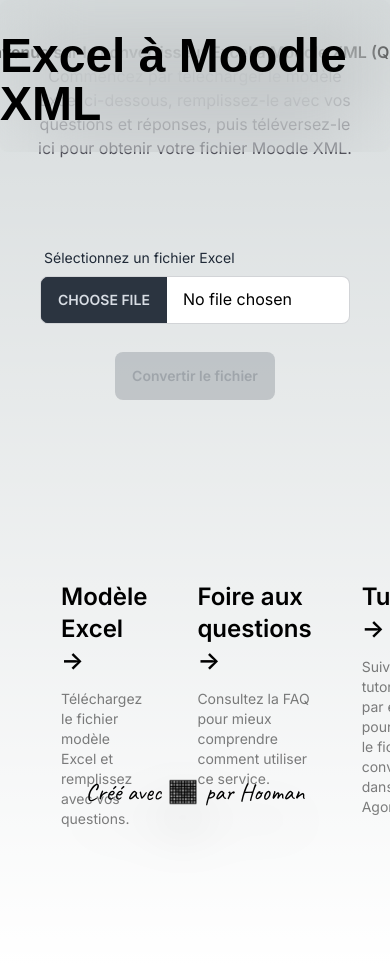
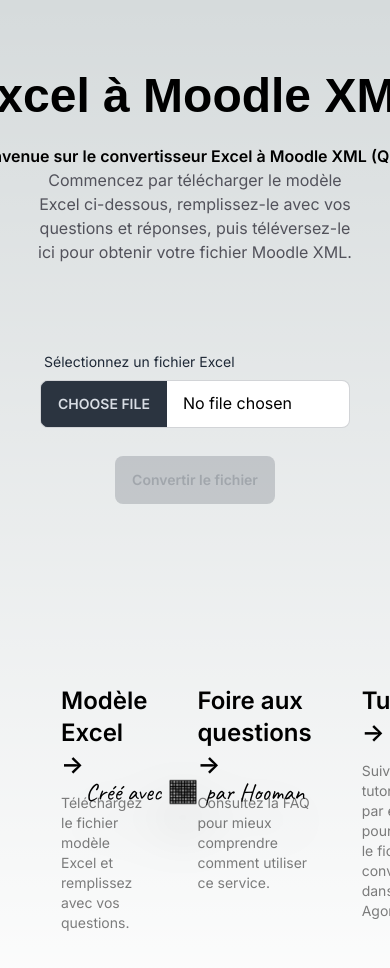
Before and after one commit to hhdreamer13/excel-xml-converter, a Next.js app: page / in a window 390 px wide. Shown: the top 968 px of the page. Built offline with nearby package versions, Linux system fonts and the light colour scheme; a web font is replaced by a local one.

Commit message:
commit add screenshot example.

```diff
--- a/src/app/faq/page.js
+++ b/src/app/faq/page.js
@@ -8,7 +8,7 @@
     <main className='flex min-h-screen flex-col items-center p-10'>
       <div className='z-10 max-w-5xl items-center justify-center w-fit mb-20'>
         <Link href='/'>
-          <h1 className='fixed left-0 top-0 flex w-full justify-center font-bold text-5xl font-literata rounded-lg pb-6 pt-8 backdrop-blur-2xl dark:from-inherit lg:static lg:w-auto lg:p-4'>
+          <h1 className='left-0 top-0 flex w-full justify-center font-bold text-5xl font-literata rounded-lg pb-6 pt-8 dark:from-inherit lg:w-auto lg:p-4'>
             Excel à Moodle XML
           </h1>
         </Link>
--- a/src/app/page.js
+++ b/src/app/page.js
@@ -6,8 +6,8 @@
 export default function Home() {
   return (
     <main className='flex min-h-screen flex-col items-center p-10'>
-      <div className='z-10 max-w-5xl items-center justify-center w-fit mb-20'>
-        <h1 className='fixed left-0 top-0 flex w-full justify-center font-bold text-5xl font-literata rounded-lg pb-6 pt-8 backdrop-blur-2xl dark:from-inherit lg:static lg:w-auto lg:p-4'>
+      <div className='max-w-5xl items-center justify-center w-fit mb-20'>
+        <h1 className='left-0 top-0 flex w-full justify-center font-bold text-5xl font-literata rounded-lg pb-6 pt-8 dark:from-inherit lg:w-auto lg:p-4'>
           Excel à Moodle XML
         </h1>
         <p className='w-[30rem] mx-auto text-center font-semibold'>
--- a/src/components/Faq.jsx
+++ b/src/components/Faq.jsx
@@ -1,5 +1,5 @@
 import Image from "next/image";
-import screenshot from "./qcm.jpg";
+import screenshot from "/qcm.jpg";
 
 /* eslint-disable react/no-unescaped-entities */
 const Faq = () => {
@@ -157,7 +157,7 @@
                   <span className='font-bold'>bonneReponse (A, B ou C):</span> B
                 </li>
               </ul>
-              <a href='./qcm.jpg' target='_blank' rel='noopener noreferrer'>
+              <a href='/qcm.jpg' target='_blank' rel='noopener noreferrer'>
                 <Image
                   src={screenshot}
                   alt='Exemple de fichier Excel rempli'
```
Also changed, not shown: src/components/qcm.JPG (deleted).
